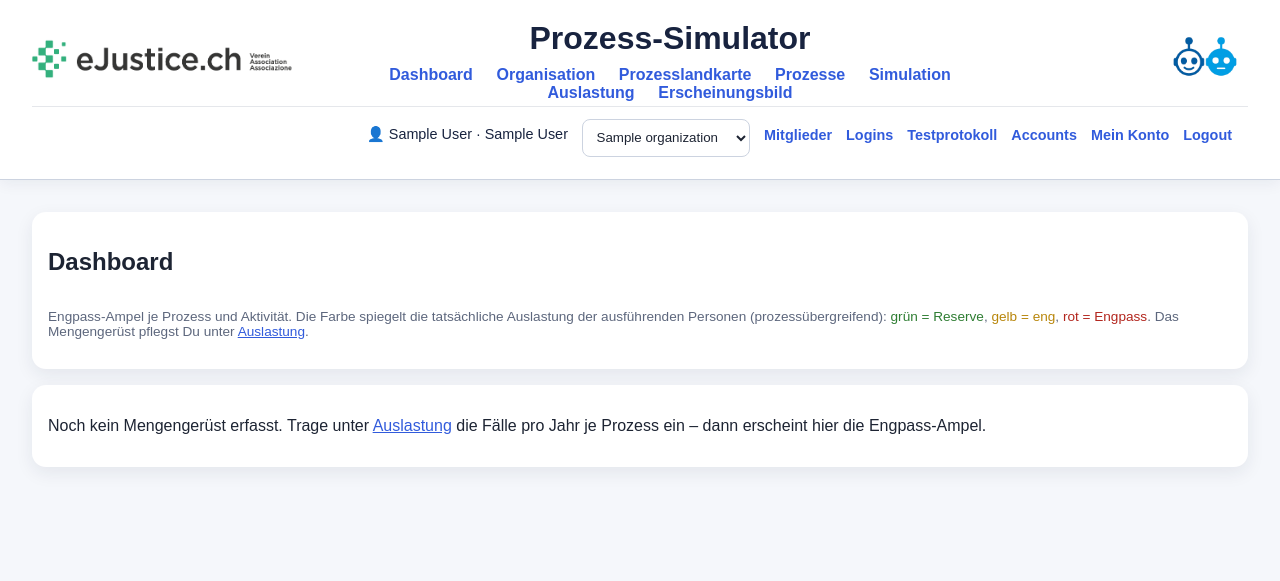
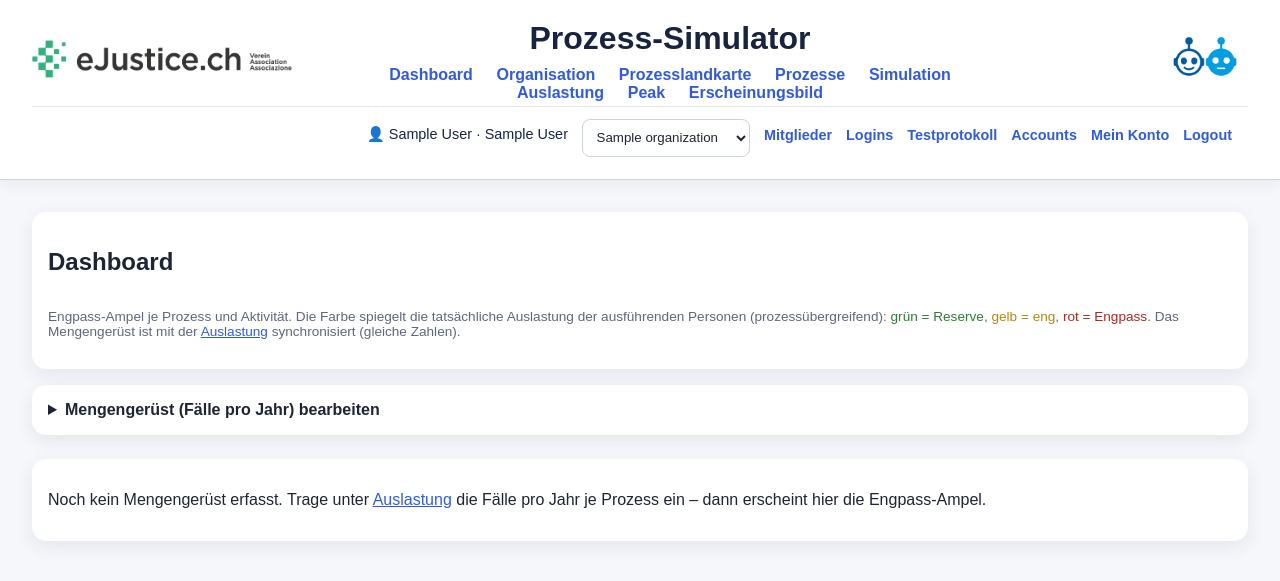
Before and after one commit to kaspAir/Prozess-Simulator, a Flask app: page /dashboard in a window 1280 px wide. Shown: the top 581 px of the page. Run offline with Flask 3, Linux system fonts and the light colour scheme; a user stored in the database is signed in; tables that the repository leaves empty hold one stand-in row (values such as "Sample post"); some libraries are stand-ins or nearby versions.

Commit message:
feat(sim): Punkt 3 Lastperiode/Peak + Frist; Mengengeruest synchron (Dashboard & Auslastung)
Neue Seite "Peak": temporaere Spitze in einem Prozess (Faktor x N ueber D Tage),
gerechnet IN DER PERIODE gegen die Fenster-Kapazitaet (220 Arbeitstage/Jahr) statt
im Jahresschnitt, der einen kurzen Peak verschluckt. Mit "Frist" (Arbeit muss in
der Periode erledigt sein) wird eine Ueberlast als Fristverletzung markiert, inkl.
Ausleih-Vorschlaegen fuer die Periode. cross_process_workload nimmt jetzt eine
Kapazitaet je FTE entgegen (Jahr oder Fenster).

Ausserdem: Mengengeruest (annual_cases) laesst sich auf BEIDEN Seiten eingeben -
Auslastung und Dashboard - ueber einen gemeinsamen Endpunkt (process.save_volumes);
zentral gespeichert, also automatisch synchron.

Live (Demo): Prozess x10/2 Tage -> 741%/620%, Frist nicht haltbar. Tests: Peak macht
Ueberlast sichtbar, die jaehrlich unauffaellig ist. 83 gruen, ruff+bandit sauber.

Co-Authored-By: Claude Opus 4.8 <noreply@anthropic.com>

```diff
--- a/app/routes/main_routes.py
+++ b/app/routes/main_routes.py
@@ -105,12 +105,13 @@ def dashboard():
     processes = Process.query.filter_by(account_id=account_id).order_by(Process.id).all()
 
     from app.services.bpmn_simulation import analyze_bpmn
-    from app.services.workload_service import process_activity_ampel
+    from app.services.workload_service import process_activity_ampel, entry_processes
 
     # Ampel-Sicht: je Prozess seine Aktivitäten rot/gelb/grün (Farbe = tatsächliche
     # Personen-Überlast), aus dem gespeicherten Mengengerüst. Ohne Mengengerüst leer.
     volumes = {p.id: p.annual_cases for p in processes if (p.annual_cases or 0) > 0}
     ampel = process_activity_ampel(account_id, volumes) if volumes else None
+    entry_procs = entry_processes(account_id)   # für das Mengengerüst-Formular
 
     # BPMN-Kostenübersicht (Aufwand/Kosten je Prozess aus dem BPMN-Modell)
     bpmn_summaries = []
@@ -124,4 +125,5 @@ def dashboard():
                 "total_cost": a["total_cost"], "expected_cost": a["expected_cost"],
             })
 
-    return render_template("dashboard.html", ampel=ampel, bpmn_summaries=bpmn_summaries)
+    return render_template("dashboard.html", ampel=ampel, bpmn_summaries=bpmn_summaries,
+                           entry_procs=entry_procs)
--- a/app/routes/process_routes.py
+++ b/app/routes/process_routes.py
@@ -132,22 +132,51 @@ def api_bpmn_save(process_id):
     return jsonify({"ok": True})
 
 
-@process_bp.route("/workload", methods=["GET", "POST"])
+@process_bp.route("/save-volumes", methods=["POST"])
+def save_volumes():
+    """Speichert das Mengengerüst (Fälle/Jahr) je Einstiegsprozess. Wird von der
+    Auslastungs- UND der Dashboard-Seite genutzt (zentral, also synchron)."""
+    from app.services.workload_service import entry_processes
+    acc = current_account_id()
+    for p in entry_processes(acc):
+        v = request.form.get("v_%d" % p.id, type=float)
+        p.annual_cases = v if (v and v > 0) else 0
+    db.session.commit()
+    if request.form.get("next") == "dashboard":
+        return redirect(url_for("main.dashboard"))
+    return redirect(url_for("process.workload"))
+
+
+@process_bp.route("/workload")
 def workload():
     """Prozessübergreifende Personen-Auslastung: je Person die Belastung über alle
-    Einstiegsprozesse (inkl. Subprozesse) beim gespeicherten Mengengerüst je Prozess.
-    POST speichert das Mengengerüst (Fälle/Jahr) je Prozess."""
+    Einstiegsprozesse (inkl. Subprozesse) beim gespeicherten Mengengerüst je Prozess."""
     from app.services.workload_service import entry_processes, cross_process_workload
     acc = current_account_id()
     procs = entry_processes(acc)
-    if request.method == "POST":
-        for p in procs:
-            v = request.form.get("v_%d" % p.id, type=float)
-            p.annual_cases = v if (v and v > 0) else 0
-        db.session.commit()
     volumes = {p.id: p.annual_cases for p in procs if (p.annual_cases or 0) > 0}
     result = cross_process_workload(acc, volumes) if volumes else None
     return render_template("workload.html", processes=procs, volumes=volumes, result=result)
+
+
+@process_bp.route("/peak")
+def peak():
+    """Lastperiode/Peak: temporäres Fenster (Tage) mit erhöhter Fallzahl in einem
+    Prozess → Auslastung je Person in der Periode, plus Frist-Prüfung."""
+    from app.services.workload_service import entry_processes, peak_workload
+    acc = current_account_id()
+    procs = [p for p in entry_processes(acc) if (p.annual_cases or 0) > 0]
+    peak_id = request.args.get("peak", type=int)
+    factor = request.args.get("factor", type=float)
+    days = request.args.get("days", type=int)
+    frist = request.args.get("frist") == "1"
+    result = None
+    if peak_id and factor and factor > 0 and days and days > 0:
+        result = peak_workload(acc, peak_id, factor, days)
+    peak_name = next((p.name for p in procs if p.id == peak_id), None)
+    return render_template("peak.html", processes=procs, result=result,
+                           peak_id=peak_id, factor=factor, days=days, frist=frist,
+                           peak_name=peak_name)
 
 
 @process_bp.route("/api/process/<int:process_id>/bpmn/analysis", methods=["GET"])
--- a/app/services/workload_service.py
+++ b/app/services/workload_service.py
@@ -17,6 +17,7 @@ from app.services.bpmn_simulation import analyze_bpmn, ANNUAL_WORKING_MINUTES
 from app.services.node_to_bpmn import effective_bpmn
 
 PRIORITY_LABELS = {1: "Hoch", 2: "Mittel", 3: "Niedrig"}
+WORKING_DAYS_PER_YEAR = 220        # Annahme für die Umrechnung Jahr <-> Tag
 
 
 def _status(util):
@@ -42,9 +43,11 @@ def entry_processes(account_id):
     return [p for p in procs if p.id not in called]
 
 
-def cross_process_workload(account_id, volumes):
-    """volumes: {process_id: Fälle/Jahr}. Gibt je Person Belastung/Kapazität/Auslastung
-    (in Stunden/Jahr) zurück, plus die nicht zugeordnete Belastung."""
+def cross_process_workload(account_id, volumes, capacity_per_fte=ANNUAL_WORKING_MINUTES):
+    """volumes: {process_id: Fallzahl}. Gibt je Person Belastung/Kapazität/Auslastung
+    zurück (Stunden), plus die nicht zugeordnete Belastung. capacity_per_fte ist die
+    Kapazität einer 100%-Stelle im betrachteten Zeitraum (Standard: Jahr) – für die
+    Lastperiode wird stattdessen die Fenster-Kapazität übergeben."""
     load_min, unassigned_min = {}, 0.0
     needed_fn, needed_role = {}, {}   # person_id -> benötigte Funktions-/Rollen-IDs
     per_process = {}                  # person_id -> {process_id -> Minuten}
@@ -81,7 +84,7 @@ def cross_process_workload(account_id, volumes):
               .filter(Organization.account_id == account_id, OrgUnit.person_id.isnot(None)).all())}
 
     def capacity_min(p):
-        return (p.fte if p.fte is not None else 1.0) * ANNUAL_WORKING_MINUTES
+        return (p.fte if p.fte is not None else 1.0) * capacity_per_fte
 
     rows = []
     for p in all_persons:
@@ -146,6 +149,24 @@ def cross_process_workload(account_id, volumes):
     return {"persons": rows, "unassigned_h": unassigned_min / 60.0, "borrow": borrow}
 
 
+def peak_workload(account_id, peak_process_id, factor, days):
+    """Lastperiode («Peak»): Fenster von `days` Arbeitstagen; im gewählten Prozess
+    wird die Fallzahl mit `factor` multipliziert, die übrigen laufen normal weiter.
+    Auslastung je Person IN DER PERIODE (gegen die Fenster-Kapazität) – so wird ein
+    temporärer Peak sichtbar, den der Jahresschnitt verschluckt."""
+    days = max(1, days)
+    window_volumes = {}
+    for pr in Process.query.filter_by(account_id=account_id).all():
+        annual = pr.annual_cases or 0
+        if annual <= 0:
+            continue
+        per_day = annual / WORKING_DAYS_PER_YEAR
+        f = factor if pr.id == peak_process_id else 1.0
+        window_volumes[pr.id] = per_day * days * f
+    window_cap = (ANNUAL_WORKING_MINUTES / WORKING_DAYS_PER_YEAR) * days
+    return cross_process_workload(account_id, window_volumes, capacity_per_fte=window_cap)
+
+
 def process_activity_ampel(account_id, volumes):
     """Ampel-Sicht fürs Dashboard: je Einstiegsprozess seine Aktivitäten mit
     rot/gelb/grün. Die Farbe einer Aktivität spiegelt die tatsächliche Überlast der
--- a/app/templates/base.html
+++ b/app/templates/base.html
@@ -52,6 +52,10 @@
 
                 {% if endpoint_exists('process.workload') %}
                     <a href="{{ url_for('process.workload') }}">Auslastung</a>
+                {% endif %}
+
+                {% if endpoint_exists('process.peak') %}
+                    <a href="{{ url_for('process.peak') }}">Peak</a>
                 {% endif %}
 
                 {% if endpoint_exists('main.appearance') %}
--- a/app/templates/dashboard.html
+++ b/app/templates/dashboard.html
@@ -12,9 +12,28 @@
     <span style="color:#2e7d32;">grün = Reserve</span>,
     <span style="color:#b8860b;">gelb = eng</span>,
     <span style="color:#b3261e;">rot = Engpass</span>.
-    Das Mengengerüst pflegst Du unter <a href="{{ url_for('process.workload') }}">Auslastung</a>.
+    Das Mengengerüst ist mit der <a href="{{ url_for('process.workload') }}">Auslastung</a>
+    synchronisiert (gleiche Zahlen).
   </p>
 </section>
+
+{% if entry_procs %}
+<section>
+  <details>
+    <summary style="cursor:pointer;font-weight:600;">Mengengerüst (Fälle pro Jahr) bearbeiten</summary>
+    <form method="post" action="{{ url_for('process.save_volumes') }}" class="form-card" style="margin-top:.6rem;">
+      <input type="hidden" name="next" value="dashboard">
+      {% for p in entry_procs %}
+      <label class="ta-field">{{ p.name }}
+        <input type="number" name="v_{{ p.id }}" min="0" step="1"
+               value="{{ p.annual_cases|round(0, 'floor')|int if p.annual_cases else '' }}" placeholder="z. B. 5000">
+      </label>
+      {% endfor %}
+      <button type="submit" class="button">Speichern</button>
+    </form>
+  </details>
+</section>
+{% endif %}
 
 {% if not ampel %}
 <section>
--- a/app/templates/workload.html
+++ b/app/templates/workload.html
@@ -11,9 +11,10 @@
   </p>
 
   {% if processes %}
-  <form method="post" class="form-card">
+  <form method="post" action="{{ url_for('process.save_volumes') }}" class="form-card">
+    <input type="hidden" name="next" value="workload">
     <h3 style="margin-top:0;">Mengengerüst (Fälle pro Jahr)</h3>
-    <p class="small">Wird gespeichert und auch im Dashboard verwendet.</p>
+    <p class="small">Wird gespeichert und auch im Dashboard verwendet (synchron).</p>
     {% for p in processes %}
     <label class="ta-field">{{ p.name }}
       <span class="small"> · Priorität: {% if p.priority == 1 %}Hoch{% elif p.priority == 3 %}Niedrig{% else %}Mittel{% endif %}</span>
```
Also changed, not shown: app/templates/peak.html (added, +96 -0 lines), tests/test_workload.py (+23 -0 lines).
